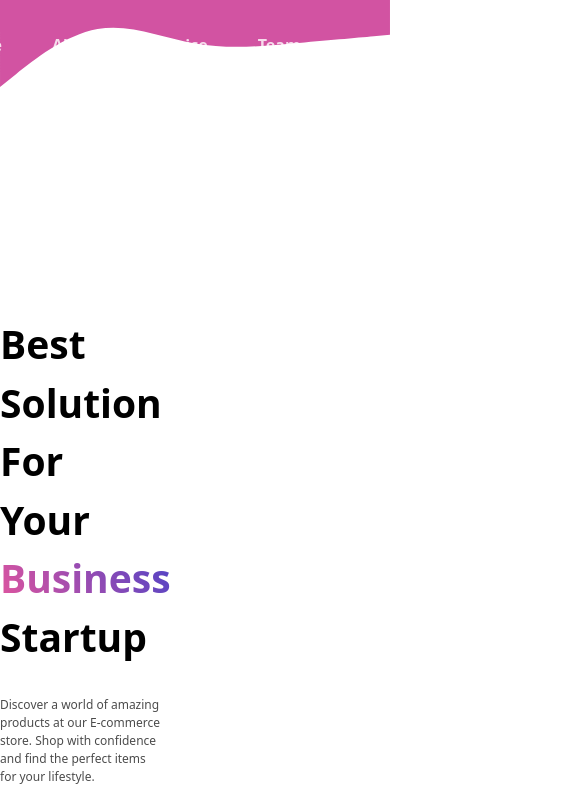
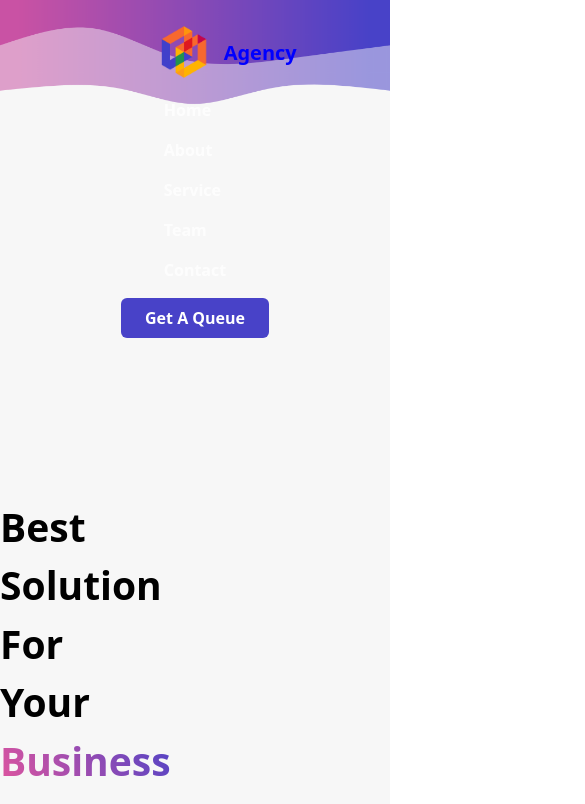
Before and after one commit to rakotoarisonlandry/Agency, a React (Vite) app: page / in a window 390 px wide. Shown: the top 804 px of the page, 585 px wide, since content can reach past the window. Built offline with nearby package versions, Linux system fonts and the light colour scheme.

Commit message:
change responsivity

```diff
--- a/src/App.jsx
+++ b/src/App.jsx
@@ -8,13 +8,13 @@ import Team from "./component/teampage";
 import Form from "./component/form";
 import { ThemeProvider } from "./Tool/ThemeContext";
 import bg from "../src/assets/image/bg.png";
-import illu from "../src/assets/image/illu.svg";
+import illu from "../src/assets/image/illu.png";
 
 function App() {
   return (
     <ThemeProvider>
       <div
-        className="min-h-screen "
+        className="min-h-screen bg-[#f7f7f7] "
         style={{
           backgroundImage: `url(${illu})`,
           backgroundPosition: "top",
@@ -25,12 +25,12 @@ function App() {
         <Header />
         <Home />
       </div>
-      <div>
+      <div className=" " >
         <Sponsor />
       </div>
 
       <div
-        className="min-h-screen bg-gradient-to-b from-[#e0eeef] to-white service"
+        className="min-h-screen bg-[#f7f7f7]"
         style={{ width: "100%" }}
       >
         <Service />
--- a/src/component/ServicePage.jsx
+++ b/src/component/ServicePage.jsx
@@ -17,7 +17,7 @@ function ServicePage() {
         alignItems="center"
         justifyContent="center"
       >
-        <Card sx={{ marginBottom: 5, marginRight: 5, marginTop: 5 ,paddingY:0,paddingX:1.2 ,width:"26%",}}>
+        <Card sx={{ marginBottom: 5, marginRight: 5, marginTop: 5 ,paddingY:0,paddingX:1.2 ,width:"26%",backgroundColor:"rgba(239,239,239, 0.5)"}}>
           <CardContent>
             <Grid
               container
--- a/src/component/ServicePageSection.jsx
+++ b/src/component/ServicePageSection.jsx
@@ -14,7 +14,7 @@ function ServicePageComponent() {
         alignItems="center"
         justifyContent="center"
       >
-        <Card sx={{ marginBottom: 10 ,marginRight: 5 ,marginTop:5,paddingY:0,width:"26%",}}>
+        <Card sx={{ marginBottom: 10 ,marginRight: 5 ,marginTop:5,paddingY:0,width:"26%",backgroundColor:"rgba(239,239,239, 0.5)"}}>
           <CardContent >
             <Grid
               container
--- a/src/component/ServicePageSectionOne.jsx
+++ b/src/component/ServicePageSectionOne.jsx
@@ -12,7 +12,7 @@ function ServicePageSectionOne() {
           marginTop: 5,
           paddingY: 0,
           paddingX: 1.2,
-          width:"26%",
+          width:"26%",backgroundColor:"rgba(239,239,239, 0.5)"
         }}
       >
         <CardContent>
--- a/src/component/header.jsx
+++ b/src/component/header.jsx
@@ -1,4 +1,4 @@
-import React from "react";
+import React, { useState } from "react";
 import logo from "../assets/image/logo.png";
 import { useThemeContext } from "../Tool/ThemeContext";
 
@@ -7,22 +7,40 @@ function Header() {
 
   const isLightTheme = theme === "light";
 
+  const [isButtonVisible, setButtonVisibility] = useState(false);
+  const [isListVisible, setListVisibility] = useState(true);
+
+  const toggleButtonVisibility = () => {
+    setButtonVisibility(!isButtonVisible);
+  };
+
+  const toggleListVisibility = () => {
+    setListVisibility(!isListVisible);
+  };
+
   return (
     <div
-      className={`flex justify-center space-x-44 space-y-[15px] ${
+      className={`flex flex-col md:flex-row justify-between items-center space-y-4 md:space-y-0 ${
         isLightTheme ? "bg-light" : "bg-dark"
       }`}
     >
-      <div className="items-center text-[22px] pt-[30px] text-[#00f] font-bold flex space-x-[10px]">
-        <img src={logo} alt="Logo" style={{ width: "40px" }} />
+      <div className="flex items-center text-xl  md:text-2xl pt-6 text-[#00f] font-bold space-x-2" style={{marginLeft:"16%"}}>
+        <img src={logo} alt="Logo" style={{ width: "60px" }} />
         <span>Agency</span>
       </div>
-      <div
-        className={`items-center pt-[18px] ${
+      {isButtonVisible && (
+        <button
+          onClick={toggleListVisibility}
+          className="bg-[#4842c8] font-bold text-white px-6 py-2 rounded-md md:hidden"
+        >
+          Menu
+        </button>
+      )}
+      <ul
+        className={`flex flex-col md:flex-row space-y-4 md:space-y-0 md:space-x-8 font-bold opacity-80 text-[#fff] ${
           isLightTheme ? "text-light" : "text-dark"
-        }`}
+        } ${isListVisible ? "md:flex" : "hidden"}`}
       >
-        <ul className="flex space-x-[50px] font-bold opacity-[0.8] text-[#fff]">
         <li>
           <a href="#">Home</a>
         </li>
@@ -39,14 +57,16 @@ function Header() {
           <a href="#">Contact</a>
         </li>
       </ul>
-      </div>
-      <div className="items-center">
       <a href="#">
-          <button className="bg-[#4842c8] my-[0px] font-bold text-[#fff] px-[30px] py-[11px] rounded-[7px]">
+        <button
+          onClick={toggleButtonVisibility}
+          className={`bg-[#4842c8] font-bold text-white px-6 py-2 rounded-md ${
+            isButtonVisible ? "hidden md:block" : "md:hidden"
+          }`}
+        >
           Get A Queue
         </button>
       </a>
-      </div>
     </div>
   );
 }
--- a/src/component/homePage.jsx
+++ b/src/component/homePage.jsx
@@ -5,9 +5,9 @@
     return (
       <React.Fragment>
         <Stack direction="row" alignItems="flex-end" justifyContent="center" spacing="140px" marginTop="100px">
-          <div style={{ textAlign: "left", marginBottom: "0px",marginTop:"130px" }}>
+          <div style={{ textAlign: "left", marginBottom: "0px",marginTop:"60px" }}>
             <h1 style={{ fontSize: "39px", fontWeight: "bold"  }}>
-              Best Solution For <br /> Your <span style={{ background: "linear-gradient(60deg, #e0559e, #4842c8)", WebkitBackgroundClip: "text", WebkitTextFillColor: "transparent",paddingRight:"10px", }}>Business</span> <br />Startup
+              Best Solution For <br /> Your <span style={{ background: "linear-gradient(60deg, #e0559e, #4842c8)", WebkitBackgroundClip: "text", WebkitTextFillColor: "transparent",paddingRight:"10px", }}>Business</span> <br />Startup:
             </h1>
             <p style={{ marginTop: "30px", marginBottom:"30px", fontSize: "12px",opacity:"0.7"}}>
               Discover a world of amazing products at our E-commerce <br/>store. Shop with confidence and find the perfect items <br/>for your lifestyle.
--- a/src/component/servicePageSectionTwo.jsx
+++ b/src/component/servicePageSectionTwo.jsx
@@ -12,7 +12,7 @@ function ServicePageSectionTwo() {
           marginTop: 5,
           paddingY: 0,
           paddingX: 1.2,
-          width: "26%",
+          width: "26%",backgroundColor:"rgba(239,239,239, 0.5)"
         }}
       >
         <CardContent>
```
Also changed, not shown: src/assets/image/illu.png (added), src/assets/image/illu.svg (deleted). Lines whose indentation alone changed are shown as unchanged.
